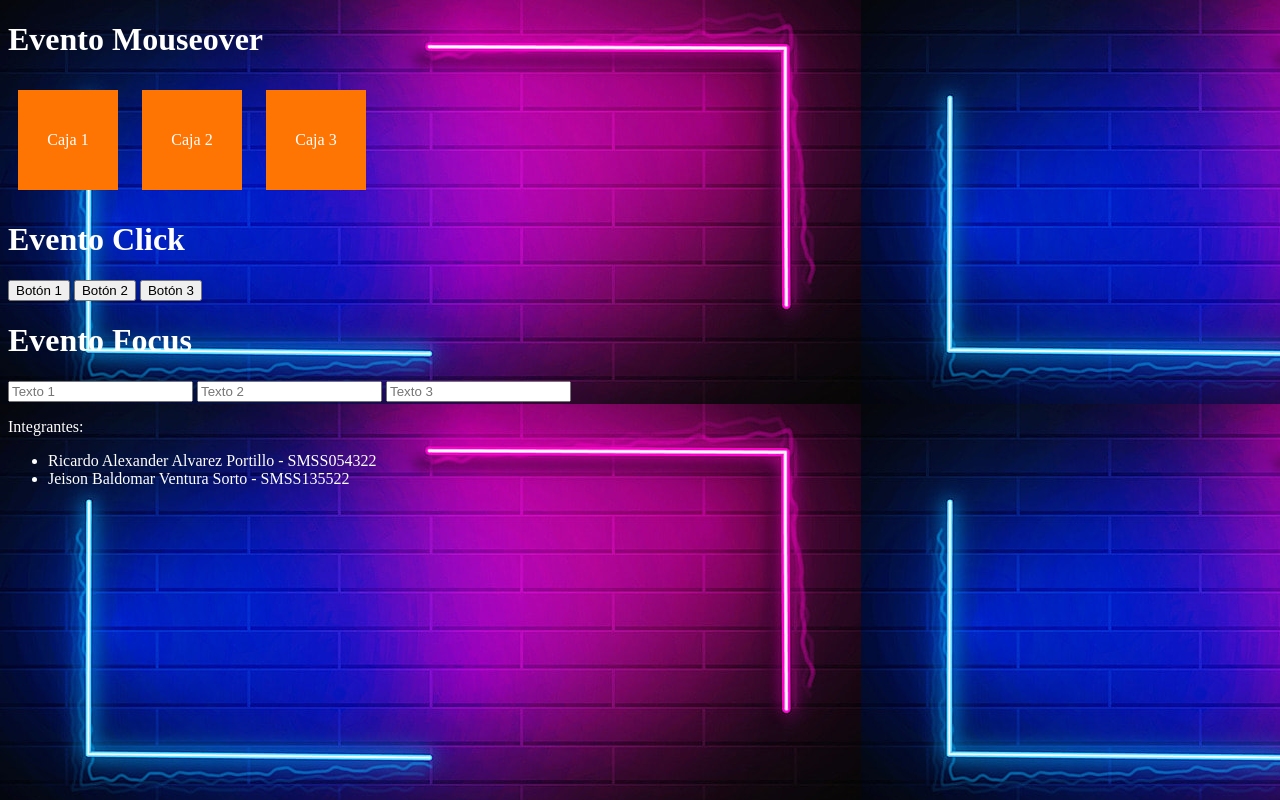
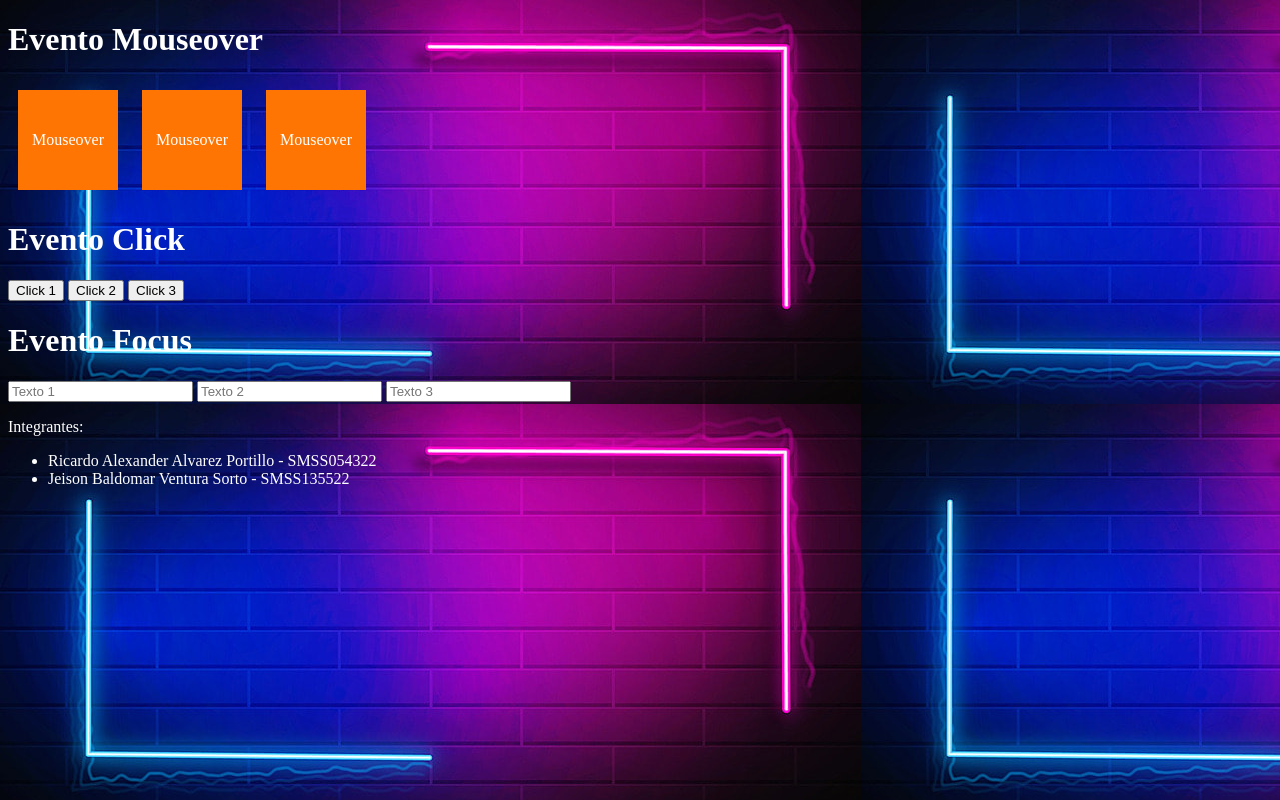
Before and after one commit to Baldomar/Practica1, a plain HTML site: page Lab2 - Computo 2/Index.html in a window 1280 px wide. Drawn offline with Linux system fonts and the light colour scheme.

Commit message:
Update Index.html

```diff
--- a/Lab2 - Computo 2/Index.html
+++ b/Lab2 - Computo 2/Index.html
@@ -9,14 +9,14 @@
 <body>
 
 <h1>Evento Mouseover</h1>
-<div class="box" id="box1">Caja 1</div>
-<div class="box" id="box2">Caja 2</div>
-<div class="box" id="box3">Caja 3</div>
+<div class="box" id="box1">Mouseover</div>
+<div class="box" id="box2">Mouseover</div>
+<div class="box" id="box3">Mouseover</div>
 
 <h1>Evento Click</h1>
-<button id="btn1">Botón 1</button>
-<button id="btn2">Botón 2</button>
-<button id="btn3">Botón 3</button>
+<button id="btn1">Click 1</button>
+<button id="btn2">Click 2</button>
+<button id="btn3">Click 3</button>
 
 <h1>Evento Focus</h1>
 <input type="text" id="input1" placeholder="Texto 1">
```
